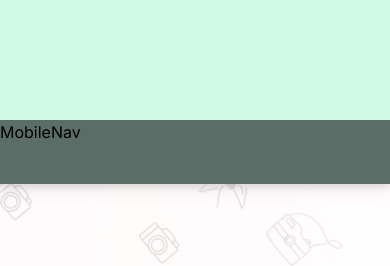
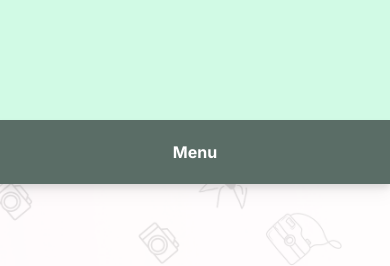
Before and after one commit to lightpc90/SweetieTamsPhotography, a Next.js app in the folder my-app/: page / in a window 390 px wide. Shown: the part 1080-1346 px from the top of the page. Built offline with nearby package versions, Linux system fonts and the light colour scheme.

Commit message:
added mobile nav links and portfolio links

```diff
--- a/my-app/src/components/navbar/MobileNav.js
+++ b/my-app/src/components/navbar/MobileNav.js
@@ -1,7 +1,27 @@
-import React from 'react'
+"use client";
+
+import { useState } from "react";
+import MobileNavLinks from "./MobileNavLinks";
 
 const MobileNav = () => {
-  return <div className="bg-[#5A6D66] h-16 drop-shadow-lg">MobileNav</div>;
-}
+  const [isOpened, setIsOpened] = useState(false);
+  return (
+    <div>
+      <div
+        onClick={() => {
+          setIsOpened(!isOpened);
+        }}
+        className="bg-[#5A6D66] h-16 drop-shadow-lg flex flex-col justify-center items-center text-white font-bold hover:cursor-pointer"
+      >
+        Menu
+      </div>
+      {isOpened && (
+        <div>
+          <MobileNavLinks />
+        </div>
+      )}
+    </div>
+  );
+};
 
-export default MobileNav
+export default MobileNav;
--- a/my-app/src/components/navbar/MobileNavLinks.js
+++ b/my-app/src/components/navbar/MobileNavLinks.js
@@ -1,21 +1,24 @@
-import Link from 'next/link'
-import React from 'react'
-import PortfolioLinks from './PortfolioLinks'
+"use client";
+
+import Link from "next/link";
+import { useState } from "react";
+import PortfolioLinks from "./PortfolioLinks";
 
 const MobileNavLinks = () => {
+  const [isOpened, setIsOpened] = useState(false);
   return (
-    <div className='flex flex-col p-5 bg-slaet-200 drop-shadow-md'>
-      <div>Portfolio</div>
-      {
+    <div className="flex flex-col p-5 bg-slaet-200 drop-shadow-md">
+      <div className="hover:cursor-pointer" onClick={()=>{setIsOpened(!isOpened)}}>Portfolio...</div>
+      {isOpened && (
         <div>
           <PortfolioLinks />
         </div>
-      }
+      )}
       <Link href="/">Contact</Link>
       <Link href="/">About</Link>
       <Link href="/">Blog</Link>
     </div>
   );
-}
+};
 
-export default MobileNavLinks
+export default MobileNavLinks;
--- a/my-app/src/components/navbar/Navbar.js
+++ b/my-app/src/components/navbar/Navbar.js
@@ -1,10 +1,20 @@
-import Link from 'next/link';
-import React from 'react'
+"use client";
+
+import Link from "next/link";
+import { useState } from "react";
+import PortfolioLinks from "./PortfolioLinks";
 
 const Navbar = () => {
+  const [isOpened, setIsOpened] = useState(false);
   return (
+    <div>
       <div className="bg-[#5A6D66] h-16 drop-shadow-lg flex gap-2 text-white lg:text-xl justify-end items-center px-5">
-      <div className="flex justify-center items-center">
+        <div
+          onClick={() => {
+            setIsOpened(!isOpened);
+          }}
+          className="flex justify-center items-center hover:cursor-pointer"
+        >
           <div>Portfolio</div>
           <div>...</div>
         </div>
@@ -27,7 +37,13 @@ const Navbar = () => {
           Blog
         </Link>
       </div>
+      {isOpened && (
+        <div>
+          <PortfolioLinks />
+        </div>
+      )}
+    </div>
   );
-}
+};
 
-export default Navbar
+export default Navbar;
--- a/my-app/src/components/navbar/PortfolioLinks.js
+++ b/my-app/src/components/navbar/PortfolioLinks.js
@@ -3,7 +3,7 @@ import React from 'react'
 
 const PortfolioLinks = () => {
   return (
-      <div className='flex flex-col gap-3 p-5'>
+      <div className='flex flex-col gap-3 p-5 justify-center items-center font-semibold lg:text-xl'>
           <Link href='/portfolio/portraits'>Portraits</Link>
           <Link href='/portfolio/fashions'>Fashions</Link>
           <Link href='/portfolio/events'>Events</Link>
```
Lines whose indentation alone changed are shown as unchanged.
